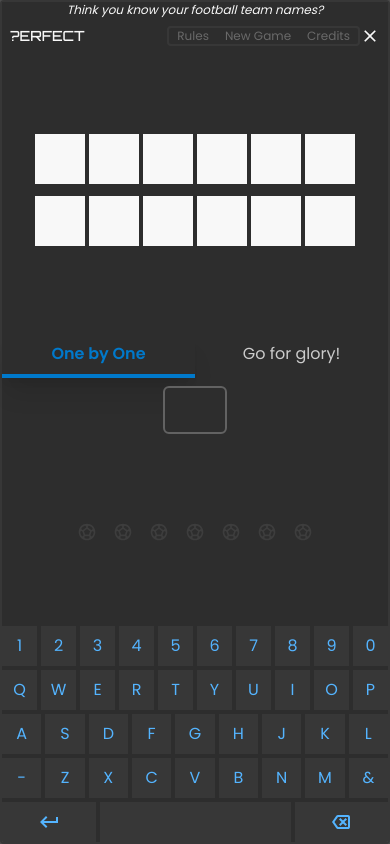
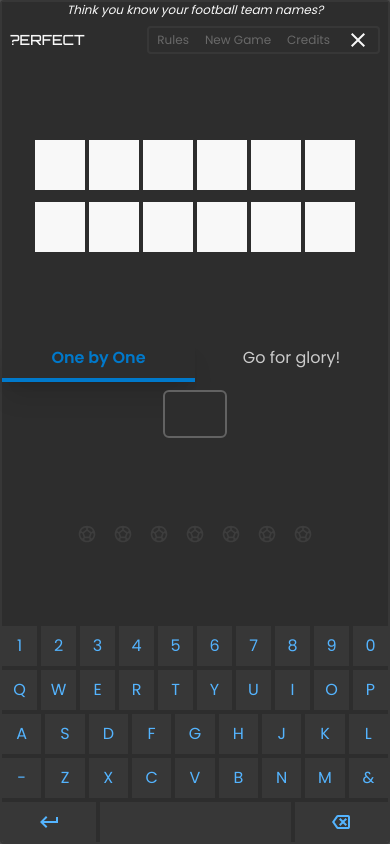
Before and after one commit to bibhashdash/team-guesser, a Next.js app: page / in a window 390 px wide. Both pictures are taken after a click on the element 362 px from the left and 36 px from the top of the page. Built offline with nearby package versions, Linux system fonts and the light colour scheme.

Commit message:
hamburger menu refinements

```diff
--- a/src/components/Navbar.tsx
+++ b/src/components/Navbar.tsx
@@ -22,26 +22,29 @@ export const Navbar = ({clickRulesIcon, clickRefreshIcon, clickCreditsIcon}: Nav
         <div className="flex flex-col items-center gap-2">
           <h1 className="text-sm sm:text-2xl text-white100 font-display">?ERFECT</h1>
         </div>
-        <div className="flex">
-          <div onClick={() => setShowMenu(true)} className={`cursor-pointer text-white100 text-xs sm:text-xl px-2 md:px-4 ${showMenu && 'hidden'}`}>
-            <MenuIcon size={20} color="#f8f8f8" />
-          </div>
-          <div className={`gap-4 md:gap-8 ${!showMenu && 'hidden'} flex border-2 border-gray50 px-2 md:px-4 rounded`}>
-            <div onClick={() => clickRulesIcon()} className="cursor-pointer flex items-center focus:animate-button-pressed">
-              {/*<ClipboardIcon size={24} color="rgba(176,176,176,0.46)" />*/}
+
+        <div className="flex border-2 border-gray50 rounded">
+          <div className={`gap-4 md:gap-8 ${!showMenu && 'hidden'} flex px-2 md:px-4 rounded`}>
+            <div onClick={() => clickRulesIcon()}
+                 className="cursor-pointer flex items-center focus:animate-button-pressed">
               <p className="text-black50 text-xs sm:text-xl hover:text-blue500">Rules</p>
             </div>
-            <div onClick={() => clickRefreshIcon()} className="cursor-pointer flex items-center focus:animate-button-pressed">
-              {/*<RefreshIcon size={24} color="rgba(176,176,176,0.46)" />*/}
+            <div onClick={() => clickRefreshIcon()}
+                 className="cursor-pointer flex items-center focus:animate-button-pressed">
               <p className="text-black50 text-xs sm:text-xl hover:text-blue500">New Game</p>
             </div>
-            <div onClick={() => clickCreditsIcon()} className="cursor-pointer flex items-center focus:animate-button-pressed">
-              {/*<HandHeartIcon size={24} color="rgba(176,176,176,0.46)" />*/}
+            <div onClick={() => clickCreditsIcon()}
+                 className="cursor-pointer flex items-center focus:animate-button-pressed">
               <p className="text-black50 text-xs sm:text-xl hover:text-blue500">Credits</p>
             </div>
           </div>
-          <div onClick={() => setShowMenu(false)} className={`${!showMenu && 'hidden'} text-white100 text-xs sm:text-xl cursor-pointer flex items-center`}>
-            <CloseIcon size={20} color="#f8f8f8" />
+          <div onClick={() => setShowMenu(true)}
+               className={`cursor-pointer text-white100 text-xs sm:text-xl px-2 md:px-4 ${showMenu && 'hidden'}`}>
+            <MenuIcon size={24} color="#f8f8f8"/>
+          </div>
+          <div onClick={() => setShowMenu(false)}
+               className={`${!showMenu && 'hidden'} px-2 md:px-4 text-white100 text-xs sm:text-xl cursor-pointer flex items-center`}>
+            <CloseIcon size={24} color="#f8f8f8"/>
           </div>
         </div>
       </div>
```
